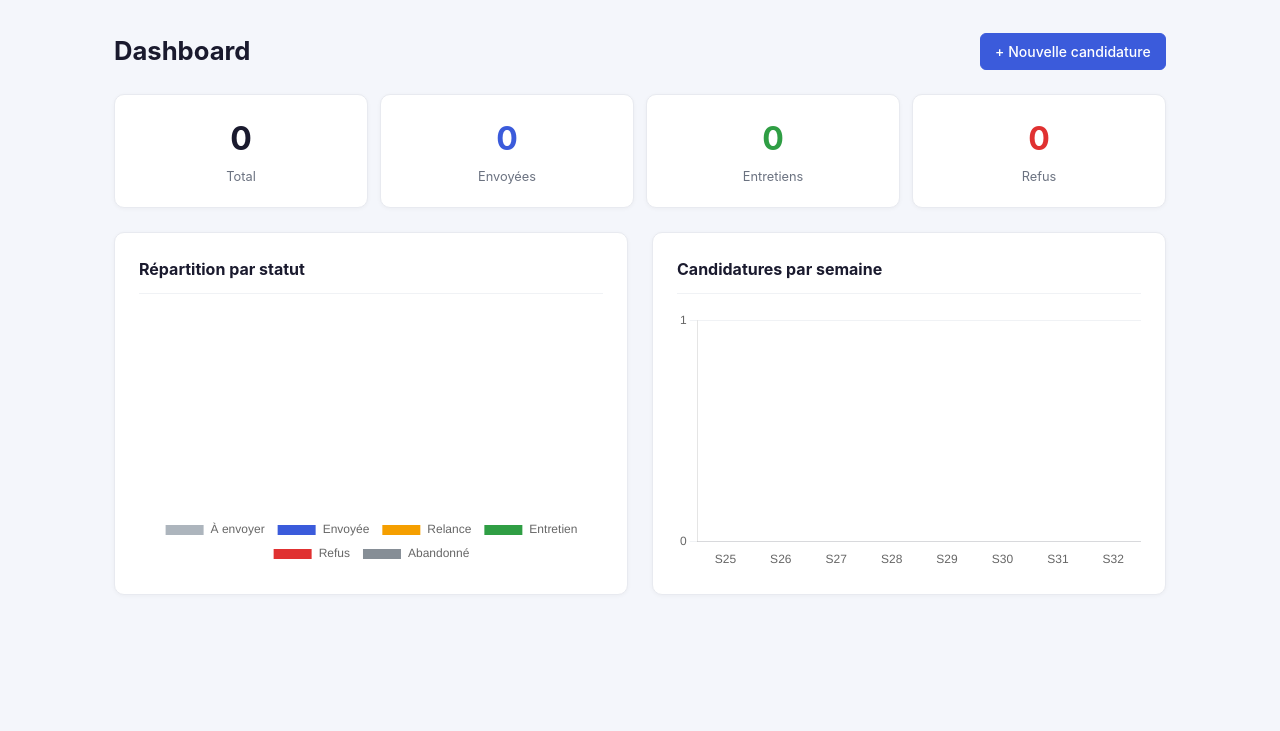
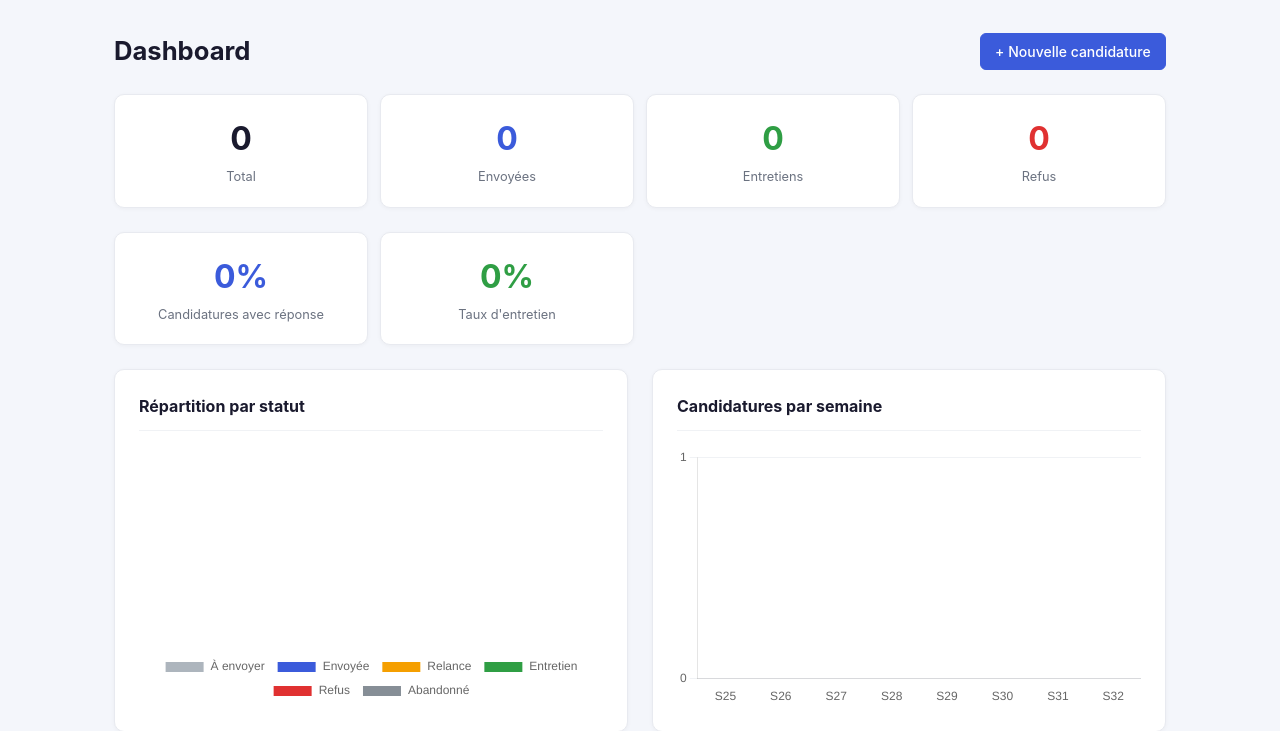
Before and after one commit to adoudi-mondher/job-tracker, a Flask app: page / in a window 1280 px wide. Shown: the part 56-787 px from the top of the page. Before the commit the page ends 654 px from the top, so only its background shows below. Run offline with Flask 3, Linux system fonts and the light colour scheme; the visitor is signed in with stand-in values (Sample User, id 1); some libraries are stand-ins or nearby versions.

Commit message:
feat(dashboard): remplace le bloc relances par un widget taux de conversion

```diff
--- a/app/routes/main.py
+++ b/app/routes/main.py
@@ -88,9 +88,6 @@ def dashboard():
     entretiens = sum(1 for c in toutes if c.statut == "Entretien")
     refus = sum(1 for c in toutes if c.statut == "Refus")
 
-    # Relances dues (actives uniquement)
-    relances_dues = [c for c in toutes if c.relance_due]
-
     # 5 dernières interactions (toutes campagnes confondues)
     interactions_recentes = (
         Interaction.query.order_by(Interaction.date.desc()).limit(5).all()
@@ -111,6 +108,12 @@ def dashboard():
     donut_labels = statuts_ordre
     donut_data = [statuts_count.get(s, 0) for s in statuts_ordre]
     donut_colors = ["#adb5bd", "#3b5bdb", "#f59f00", "#2f9e44", "#e03131", "#868e96"]
+
+    # Taux de conversion (candidatures effectivement envoyées, hors "À envoyer")
+    total_envoyees = total - statuts_count.get("À envoyer", 0)
+    avec_reponse = statuts_count.get("Entretien", 0) + statuts_count.get("Refus", 0)
+    taux_reponse = (avec_reponse / total_envoyees * 100) if total_envoyees else 0
+    taux_entretien = (statuts_count.get("Entretien", 0) / total_envoyees * 100) if total_envoyees else 0
 
     # Bar : candidatures actives par semaine (8 dernières semaines)
     aujourd_hui = datetime.utcnow().date()
@@ -133,7 +136,8 @@ def dashboard():
         envoyees=envoyees,
         entretiens=entretiens,
         refus=refus,
-        relances_dues=relances_dues,
+        taux_reponse=taux_reponse,
+        taux_entretien=taux_entretien,
         interactions_recentes=interactions_recentes,
         donut_labels=donut_labels,
         donut_data=donut_data,
--- a/app/templates/base/dashboard.html
+++ b/app/templates/base/dashboard.html
@@ -27,34 +27,17 @@
     </div>
 </div>
 
-<!-- Relances dues -->
-{% if relances_dues %}
-<section class="section">
-    <h2>⚠️ Relances à faire ({{ relances_dues|length }})</h2>
-    <div class="table-wrapper"><table>
-        <thead>
-            <tr>
-                <th>Entreprise</th>
-                <th>Poste</th>
-                <th>Envoyée le</th>
-                <th>Jours</th>
-                <th></th>
-            </tr>
-        </thead>
-        <tbody>
-            {% for c in relances_dues %}
-            <tr>
-                <td data-label="Entreprise"><strong>{{ c.entreprise.nom }}</strong></td>
-                <td data-label="Poste">{{ c.poste }}</td>
-                <td data-label="Envoyée le">{{ c.date_envoi.strftime('%d/%m/%Y') }}</td>
-                <td data-label="Jours"><span class="badge badge-warning">J+{{ c.jours_depuis_envoi }}</span></td>
-                <td><a href="{{ url_for('candidatures.detail', id=c.id) }}" class="btn btn-sm">Voir</a></td>
-            </tr>
-            {% endfor %}
-        </tbody>
-    </table></div>
-</section>
-{% endif %}
+<!-- Taux de conversion -->
+<div class="stats-grid">
+    <div class="stat-card stat-blue">
+        <span class="stat-number">{{ "%.0f"|format(taux_reponse) }}%</span>
+        <span class="stat-label">Candidatures avec réponse</span>
+    </div>
+    <div class="stat-card stat-green">
+        <span class="stat-number">{{ "%.0f"|format(taux_entretien) }}%</span>
+        <span class="stat-label">Taux d'entretien</span>
+    </div>
+</div>
 
 <!-- Dernières interactions -->
 {% if interactions_recentes %}
```
